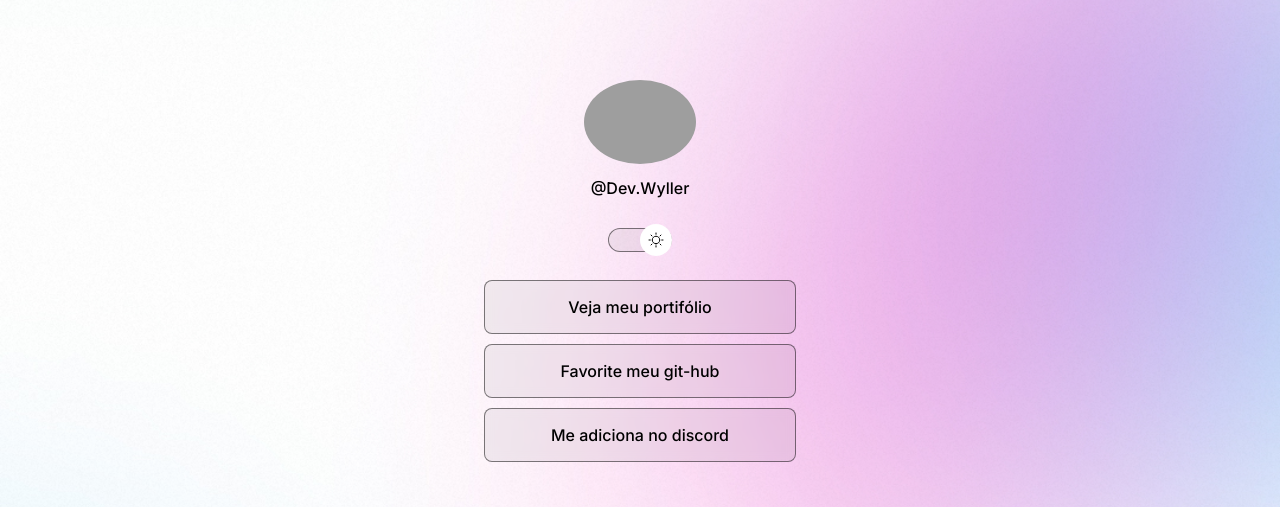
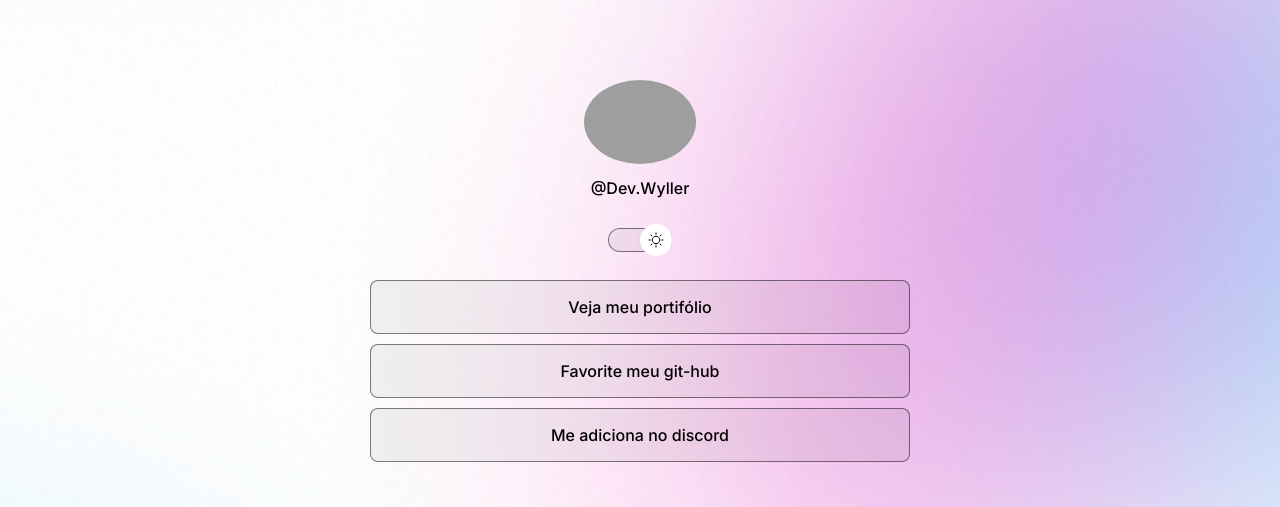
Before and after one commit to Wyller12/social-tree, a plain HTML site: page index.html in a window 1280 px wide. Shown: the top 507 px of the page. Drawn offline with nearby package versions, Linux system fonts and the light colour scheme; grey boxes are pictures that could not be loaded.

Commit message:
adjust container width

```diff
--- a/styles.css
+++ b/styles.css
@@ -30,11 +30,12 @@ body{
   background-repeat: no-repeat;
   background-position:center center;
   background-size: cover;
-  width: 100vw;
+  width: 100%;
   height: 100vh;
 }
 #container{
-  width:360px;
+  width:100%;
+  max-width: 588px;
   padding:0 24px;
   margin:auto;
   margin-top: 56px;
```
